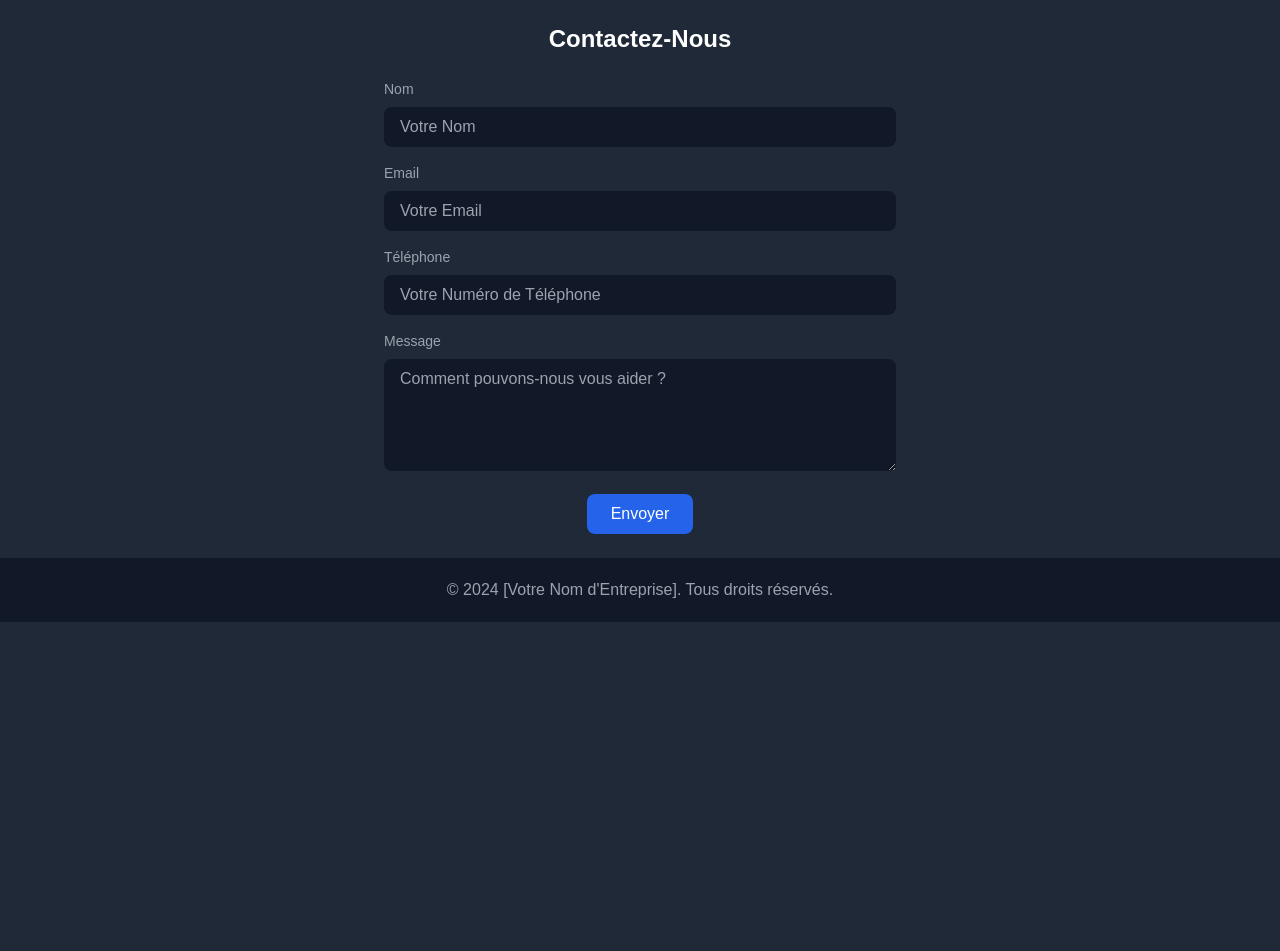
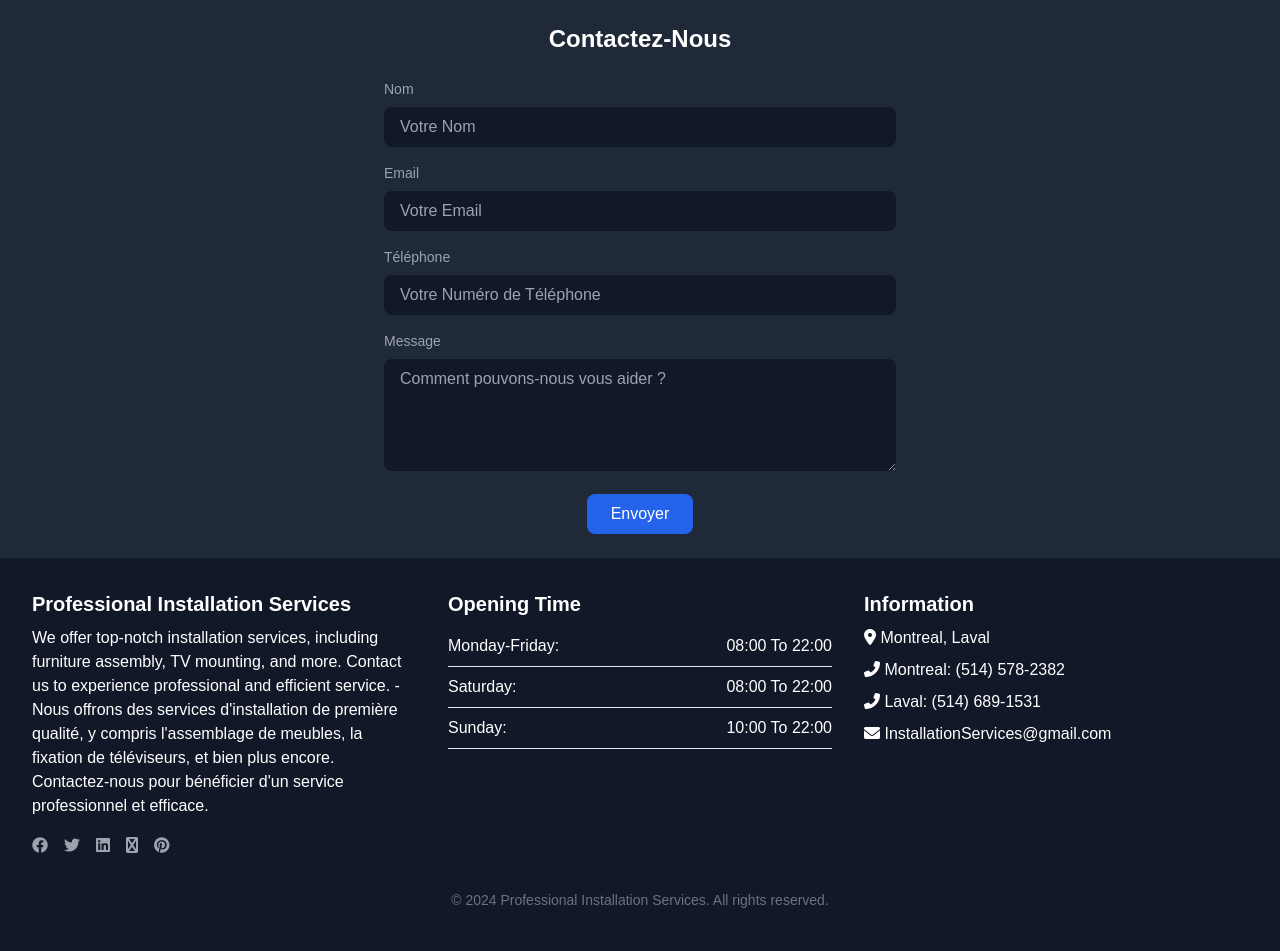
Before and after one commit to PingWinning/Installation-Bizz, a PHP site: page / in a window 1280 px wide. Shown: the part 833-1784 px from the top of the page. Before the commit the page ends 1455 px from the top, so only its background shows below. Run offline with PHP 8.4, Linux system fonts and the light colour scheme; some libraries are stand-ins or nearby versions.

Commit message:
feat: add footer with business info, opening hours, and contact details

```diff
--- a/index.php
+++ b/index.php
@@ -85,6 +85,8 @@ if ($_SERVER["REQUEST_METHOD"] == "POST") {
     <title>Services d'Installation</title>
     <script src="https://cdn.tailwindcss.com"></script>
     <link rel="stylesheet" href="style/styles.css">
+    <link rel="stylesheet" href="https://cdnjs.cloudflare.com/ajax/libs/font-awesome/6.0.0-beta3/css/all.min.css">
+
 </head>
 <body class="bg-gray-900 text-white">
 
@@ -190,9 +192,55 @@ if ($_SERVER["REQUEST_METHOD"] == "POST") {
     </section>
 
     <!-- Footer Section -->
-    <footer class="bg-gray-900 p-5 text-center text-gray-400">
-        <p>&copy; 2024 [Votre Nom d'Entreprise]. Tous droits réservés.</p>
+   <!-- Footer Section -->
+    <footer class="bg-gray-900 p-8 text-white">
+        <div class="container mx-auto grid grid-cols-1 md:grid-cols-3 gap-8">
+            <!-- Business Info -->
+            <div>
+                <h3 class="text-xl font-bold mb-2">Professional Installation Services</h3>
+                <p>We offer top-notch installation services, including furniture assembly, TV mounting, and more. Contact us to experience professional and efficient service. - Nous offrons des services d'installation de première qualité, y compris l'assemblage de meubles, la fixation de téléviseurs, et bien plus encore. Contactez-nous pour bénéficier d'un service professionnel et efficace.</p>
+                <div class="flex space-x-4 mt-4">
+                    <a href="#" class="text-gray-400 hover:text-white"><i class="fab fa-facebook"></i></a>
+                    <a href="#" class="text-gray-400 hover:text-white"><i class="fab fa-twitter"></i></a>
+                    <a href="#" class="text-gray-400 hover:text-white"><i class="fab fa-linkedin"></i></a>
+                    <a href="#" class="text-gray-400 hover:text-white"><i class="fab fa-rss"></i></a>
+                    <a href="#" class="text-gray-400 hover:text-white"><i class="fab fa-pinterest"></i></a>
+                </div>
+            </div>
+
+            <!-- Opening Time -->
+            <div>
+                <h3 class="text-xl font-bold mb-2">Opening Time</h3>
+                <table class="table-auto w-full text-left">
+                    <tbody>
+                        <tr>
+                            <td class="py-2">Monday-Friday:</td>
+                            <td class="py-2 text-right">08:00 To 22:00</td>
+                        </tr>
+                        <tr>
+                            <td class="py-2">Saturday:</td>
+                            <td class="py-2 text-right">08:00 To 22:00</td>
+                        </tr>
+                        <tr>
+                            <td class="py-2">Sunday:</td>
+                            <td class="py-2 text-right">10:00 To 22:00</td>
+                        </tr>
+                    </tbody>
+                </table>
+            </div>
+
+            <!-- Contact Information -->
+            <div>
+                <h3 class="text-xl font-bold mb-2">Information</h3>
+                <p><i class="fas fa-map-marker-alt"></i> Montreal, Laval</p>
+                <p><i class="fas fa-phone-alt"></i> Montreal: (514) 578-2382</p>
+                <p><i class="fas fa-phone-alt"></i> Laval: (514) 689-1531</p>
+                <p><i class="fas fa-envelope"></i> InstallationServices@gmail.com</p>
+            </div>
+        </div>
+        <p class="text-center text-gray-500 mt-8">&copy; 2024 Professional Installation Services. All rights reserved.</p>
     </footer>
+
 
     <script src="js/script.js"></script>
 </body>
--- a/style/styles.css
+++ b/style/styles.css
@@ -47,3 +47,59 @@ body {
 .hidden {
     display: none;
 }
+footer {
+    background-color: #1f2937; /* Tailwind's bg-gray-900 */
+    padding: 2rem; /* Tailwind's p-8 */
+    color: #d1d5db; /* Tailwind's text-gray-400 */
+}
+
+footer h3 {
+    font-size: 1.25rem; /* Tailwind's text-xl */
+    font-weight: bold; /* Tailwind's font-bold */
+    margin-bottom: 0.5rem; /* Tailwind's mb-2 */
+}
+
+footer p, footer ul {
+    margin: 0.5rem 0;
+}
+
+footer ul {
+    padding-left: 0;
+    list-style-type: none;
+}
+
+footer a {
+    color: #9ca3af; /* Tailwind's text-gray-400 */
+    transition: color 0.3s;
+}
+
+footer a:hover {
+    color: #ffffff; /* Tailwind's text-white */
+}
+
+footer .flex {
+    display: flex;
+}
+
+footer .space-x-4 > * + * {
+    margin-left: 1rem;
+}
+
+footer p.text-center {
+    margin-top: 2rem; /* Tailwind's mt-8 */
+    font-size: 0.875rem; /* Tailwind's text-gray-500 */
+    color: #6b7280; /* Tailwind's text-gray-500 */
+}
+table {
+    width: 100%;
+    border-collapse: collapse;
+}
+
+td {
+    padding: 0.5rem 0; /* Tailwind's py-2 */
+    border-bottom: 1px solid #e5e7eb; /* Tailwind's border-gray-200 */
+}
+
+td.text-right {
+    text-align: right;
+}
```
